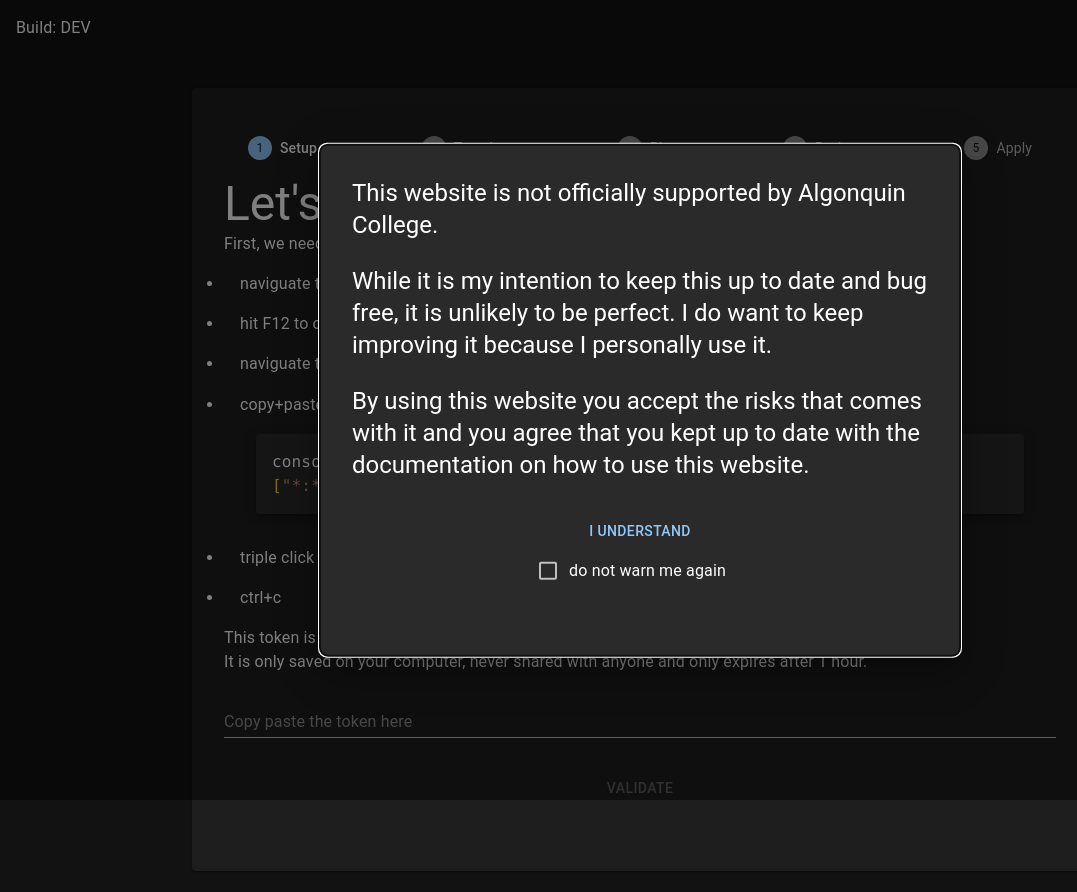
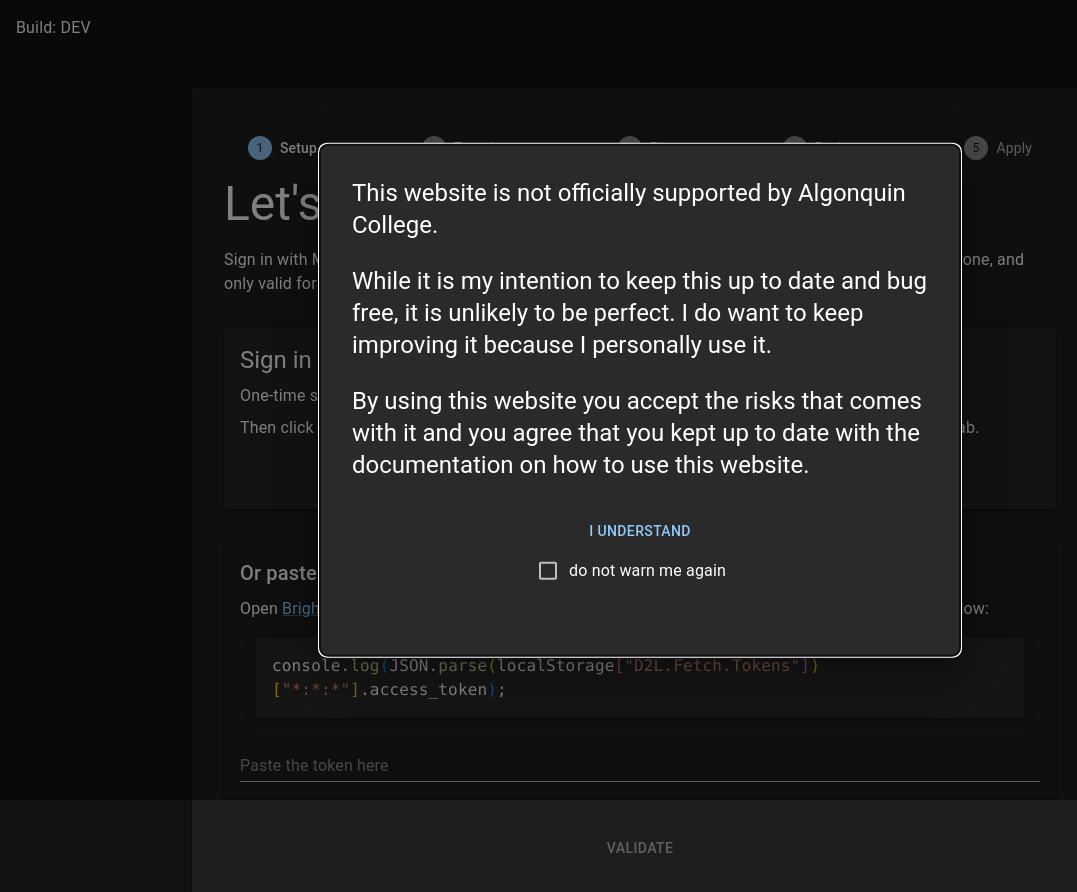
Before and after one commit to BoxThatBeat/assistant, a React (Create React App) app: page / in a window 1280 px wide. Shown: the top 892 px of the page, without its empty margins (0-1077 px from the left). Built offline with nearby package versions, Linux system fonts and the light colour scheme; what io-ts would draw is missing.

Commit message:
feat: Microsoft signin to retrieve token automatically

```diff
--- a/src/components/Introduction/Instructions.tsx
+++ b/src/components/Introduction/Instructions.tsx
@@ -1,61 +1,13 @@
-import { Link, List, ListItem, Typography } from "@mui/material";
-import { AcquireTokenCodeSnippet } from "./AcquireTokenCodeSnippet";
+import { Typography } from "@mui/material";
 import type { ReactElement } from "react";
 
 export const Instructions = (): ReactElement => {
   return (
     <>
       <Typography variant="h3">Let's setup your course</Typography>
-      <Typography>
-        First, we need your brightspace token. Here's how to do get it:
-      </Typography>
-      <List sx={{ listStyleType: "disc" }}>
-        <ListItem sx={{ display: "list-item" }}>
-          <Typography>
-            naviguate to{" "}
-            <Link
-              href="https://brightspace.algonquincollege.com/"
-              target="_blank"
-              rel="noreferrer"
-            >
-              Brightspace
-            </Link>
-          </Typography>
-        </ListItem>
-        <ListItem sx={{ display: "list-item" }}>
-          <Typography>hit F12 to open the debug tools</Typography>
-        </ListItem>
-        <ListItem sx={{ display: "list-item" }}>
-          <Typography>
-            naviguate to the <code>console</code> tab
-          </Typography>
-        </ListItem>
-        <ListItem
-          sx={{
-            display: "list-item",
-            flexDirection: "column",
-            alignItems: "start",
-          }}
-        >
-          <Typography>
-            copy+paste the following code into the <code>console</code>:
-          </Typography>
-          <AcquireTokenCodeSnippet />
-        </ListItem>
-        <ListItem sx={{ display: "list-item" }}>
-          <Typography>triple click it to select the result</Typography>
-        </ListItem>
-
-        <ListItem sx={{ display: "list-item" }}>
-          <Typography>ctrl+c</Typography>
-        </ListItem>
-      </List>
-      <Typography>
-        This token is what lets this website act on your behalf.
-      </Typography>
-      <Typography>
-        It is only saved on your computer, never shared with anyone and only
-        expires after 1 hour.
+      <Typography sx={{ mt: 2 }}>
+        Sign in with Microsoft below. Your access token is only saved on your
+        computer, never shared with anyone, and only valid for one hour.
       </Typography>
     </>
   );
--- a/src/components/Introduction/IntroductionStep.tsx
+++ b/src/components/Introduction/IntroductionStep.tsx
@@ -3,6 +3,7 @@ import type { ReactElement } from "react";
 import { AcceptRiskModal } from "../Risk/AcceptRiskModal";
 import type { PageProps } from "../Assistant/Assistant";
 import { Instructions } from "./Instructions";
+import { MicrosoftSignIn } from "./MicrosoftSignIn";
 import { TokenField } from "./TokenField";
 import { ValidateTokenButton } from "./Validation/ValidateTokenButton";
 
@@ -10,6 +11,7 @@ export const IntroductionStep = ({ next }: PageProps): ReactElement => {
   return (
     <>
       <Instructions />
+      <MicrosoftSignIn />
       <TokenField />
       <Box sx={{ display: "flex", justifyContent: "center", p: 4 }}>
         <ValidateTokenButton next={next} />
--- /dev/null
+++ b/src/components/Introduction/MicrosoftSignIn.tsx
@@ -0,0 +1,126 @@
+import { Box, Button, Link, Paper, Typography } from "@mui/material";
+import { useEffect, useRef, useState, type ReactElement } from "react";
+import { insertToken } from "../../store/token";
+import { useAppDispatch } from "../../store/hooks";
+
+const BRIGHTSPACE_ORIGIN = "https://brightspace.algonquincollege.com";
+
+interface AuthMessage {
+  type: "brightspace-auth-token";
+  accessToken: string;
+}
+
+const isAuthMessage = (data: unknown): data is AuthMessage => {
+  if (typeof data !== "object" || data === null) return false;
+  const m = data as Record<string, unknown>;
+  return (
+    m.type === "brightspace-auth-token" &&
+    typeof m.accessToken === "string" &&
+    m.accessToken.length > 0
+  );
+};
+
+// Single-line JS so it survives being put in a `javascript:` href.
+// Mirrors the TUI's mint flow (api/auth.py): grab the XSRF referrer token,
+// then POST it back to mint a fresh OAuth2 access token with scope=*:*:*.
+const buildBookmarkletHref = (appOrigin: string): string => {
+  const js =
+    "(async()=>{" +
+    "const host=location.host;" +
+    "const expect='brightspace.algonquincollege.com';" +
+    "const j=async(r,n)=>{" +
+    "const ct=r.headers.get('content-type')||'';" +
+    "if(!ct.includes('json')){" +
+    "const t=await r.text();" +
+    "throw new Error(n+': got '+ct+' from '+r.url+' (status '+r.status+'). First 120 chars: '+t.slice(0,120));" +
+    "}" +
+    "return r.json();" +
+    "};" +
+    "try{" +
+    "if(host!==expect)throw new Error('Wrong tab: '+host+' (expected '+expect+'). Click the bookmarklet from a Brightspace tab.');" +
+    "const x=await fetch('/d2l/lp/auth/xsrf-tokens',{credentials:'include'});" +
+    "if(!x.ok)throw new Error('XSRF status '+x.status);" +
+    "const xj=await j(x,'xsrf-tokens');" +
+    "const r=xj.referrerToken;" +
+    "if(!r)throw new Error('No referrerToken in XSRF response. Keys: '+Object.keys(xj).join(','));" +
+    "const t=await fetch('/d2l/lp/auth/oauth2/token',{method:'POST',credentials:'include',headers:{'Content-Type':'application/x-www-form-urlencoded','X-Csrf-Token':r},body:'scope=*:*:*'});" +
+    "if(!t.ok)throw new Error('Token status '+t.status);" +
+    "const tj=await j(t,'token mint');" +
+    "if(!tj.access_token)throw new Error('No access_token in token response. Keys: '+Object.keys(tj).join(','));" +
+    "if(window.opener&&!window.opener.closed){" +
+    "window.opener.postMessage({type:'brightspace-auth-token',accessToken:tj.access_token}," +
+    JSON.stringify(appOrigin) +
+    ");" +
+    "alert('Signed in to Course Assistant. You can close this tab.');" +
+    "}else{" +
+    "await navigator.clipboard.writeText(tj.access_token);" +
+    "alert('Token copied to clipboard. Paste it into the Course Assistant.');" +
+    "}" +
+    "}catch(e){alert('Sign-in failed: '+(e&&e.message?e.message:e));}" +
+    "})();";
+  return "javascript:" + encodeURI(js);
+};
+
+export const MicrosoftSignIn = (): ReactElement => {
+  const dispatch = useAppDispatch();
+  const popupRef = useRef<Window | null>(null);
+  const [status, setStatus] = useState<string>("");
+
+  useEffect(() => {
+    const onMessage = (e: MessageEvent): void => {
+      if (e.origin !== BRIGHTSPACE_ORIGIN) return;
+      if (!isAuthMessage(e.data)) return;
+      dispatch(insertToken(e.data.accessToken));
+      setStatus("Signed in. Click Validate to continue.");
+      if (popupRef.current && !popupRef.current.closed) {
+        popupRef.current.close();
+      }
+    };
+    window.addEventListener("message", onMessage);
+    return (): void => window.removeEventListener("message", onMessage);
+  }, [dispatch]);
+
+  const onSignIn = (): void => {
+    setStatus("Opening Brightspace — sign in, then click the bookmarklet.");
+    popupRef.current = window.open(
+      BRIGHTSPACE_ORIGIN,
+      "brightspace-sign-in",
+      "popup,width=900,height=800",
+    );
+    if (!popupRef.current) {
+      setStatus(
+        "Couldn't open popup. Allow popups for this site and try again.",
+      );
+    }
+  };
+
+  const bookmarkletHref = buildBookmarkletHref(window.location.origin);
+
+  return (
+    <Paper sx={{ p: 2, mt: 4 }} elevation={3}>
+      <Typography variant="h5">Sign in with Microsoft</Typography>
+      <Typography sx={{ mt: 1 }}>
+        One-time setup: drag this link to your bookmarks bar →{" "}
+        <Link
+          href={bookmarkletHref}
+          onClick={(e: React.MouseEvent): void => e.preventDefault()}
+          sx={{ fontWeight: "bold", cursor: "grab" }}
+        >
+          Brightspace Sign-In
+        </Link>
+      </Typography>
+      <Typography sx={{ mt: 1 }}>
+        Then click <strong>Sign in with Microsoft</strong>, log in if needed,
+        and click the bookmarklet from the Brightspace tab.
+      </Typography>
+      <Box sx={{ display: "flex", justifyContent: "center", mt: 2 }}>
+        <Button variant="contained" onClick={onSignIn}>
+          Sign in with Microsoft
+        </Button>
+      </Box>
+      {status && (
+        <Typography sx={{ mt: 2, textAlign: "center" }}>{status}</Typography>
+      )}
+    </Paper>
+  );
+};
--- a/src/components/Introduction/TokenField.tsx
+++ b/src/components/Introduction/TokenField.tsx
@@ -1,6 +1,7 @@
-import { Input } from "@mui/material";
+import { Input, Link, Paper, Typography } from "@mui/material";
 import { insertToken, useToken } from "../../store/token";
 import { useAppDispatch } from "../../store/hooks";
+import { AcquireTokenCodeSnippet } from "./AcquireTokenCodeSnippet";
 import type { ReactElement } from "react";
 
 export const TokenField = (): ReactElement => {
@@ -11,11 +12,27 @@ export const TokenField = (): ReactElement => {
     dispatch(insertToken(e.target.value));
   };
   return (
-    <Input
-      value={token}
-      onChange={onTokenChange}
-      sx={{ width: "100%", mt: 4 }}
-      placeholder="Copy paste the token here"
-    ></Input>
+    <Paper sx={{ p: 2, mt: 4 }} elevation={1}>
+      <Typography variant="h6">Or paste a token manually</Typography>
+      <Typography sx={{ mt: 1 }}>
+        Open{" "}
+        <Link
+          href="https://brightspace.algonquincollege.com/"
+          target="_blank"
+          rel="noreferrer"
+        >
+          Brightspace
+        </Link>
+        , hit F12, open the <code>console</code> tab, paste this snippet, then
+        copy the printed token below:
+      </Typography>
+      <AcquireTokenCodeSnippet />
+      <Input
+        value={token}
+        onChange={onTokenChange}
+        sx={{ width: "100%", mt: 2 }}
+        placeholder="Paste the token here"
+      />
+    </Paper>
   );
 };
```
